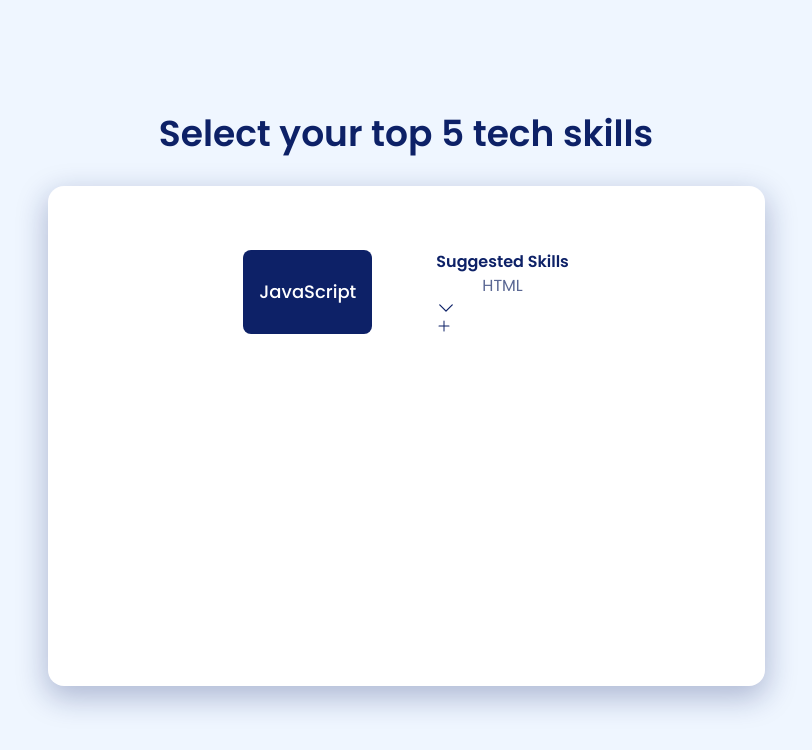
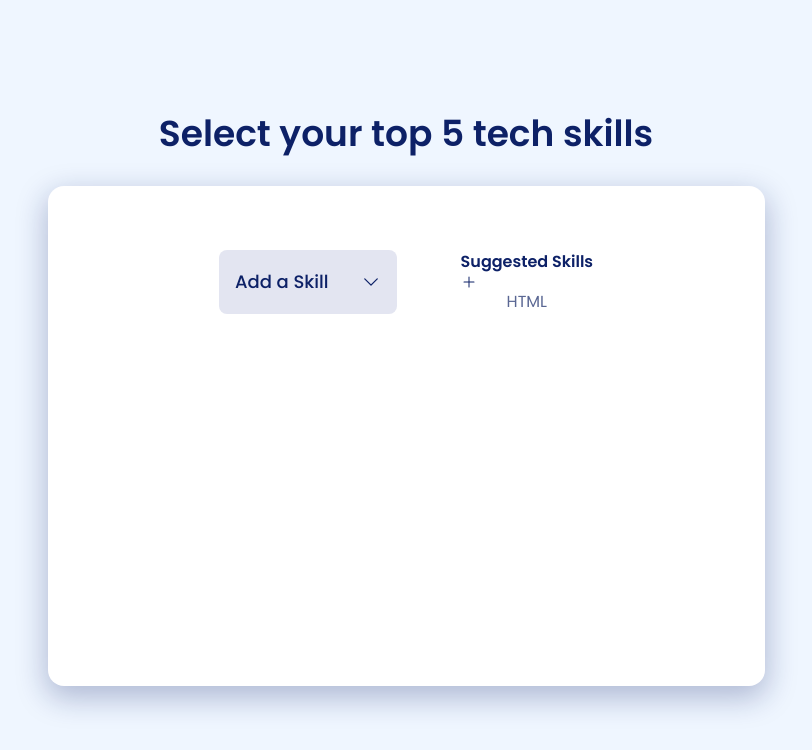
Before and after one commit to Lwmeek/SortList-Component, a React (Vite) app: page / in a window 1280 px wide. Shown: the top 750 px of the page, without its empty margins (234-1046 px from the left). Built offline with nearby package versions, Linux system fonts and the light colour scheme.

Commit message:
Adding button logic to show list

```diff
--- a/package.json
+++ b/package.json
@@ -19,6 +19,7 @@
     "@types/react-dom": "^18.2.21",
     "@vitejs/plugin-react": "^4.2.1",
     "autoprefixer": "^10.4.18",
+    "daisyui": "^4.7.3",
     "eslint": "^8.57.0",
     "eslint-plugin-react": "^7.34.0",
     "eslint-plugin-react-hooks": "^4.6.0",
--- a/src/Components/SkillsList.jsx
+++ b/src/Components/SkillsList.jsx
@@ -1,21 +1,42 @@
-import React from "react";
+import React, { useState } from "react";
 import { ChevronDownIcon, PlusIcon } from "@heroicons/react/24/solid";
 
 const SkillsList = () => {
+	const [expanded, setExpanded] = useState(false);
+	const handleDropDown = () => {
+		setExpanded(!expanded);
+	};
+
 	return (
 		<>
 			<div className="skillList-container bg-white rounded-2xl p-16">
-				<section className="text-white flex gap-x-16 justify-center">
-					<button className="bg-navyblue text-lg font-medium rounded-lg p-4">
-						JavaScript
+				<section className="text-white flex gap-x-16 justify-center font-medium">
+					<button
+						className="bg-unfilledInput text-navyblue text-lg rounded-lg p-4 flex gap-8 items-center"
+						onClick={handleDropDown}
+					>
+						<p value="add">Add a Skill</p>
+						<ChevronDownIcon className="w-5" />
 					</button>
+					{expanded ? (
+						<div className="options bg-black">
+							<p>hi</p>
+							<p>bye</p>
+							<p>yes</p>
+							<p>no</p>
+						</div>
+					) : (
+						""
+					)}
+
 					<div>
 						<h2 className="text-navyblue font-semibold text-base">
 							Suggested Skills
 						</h2>
-						<p className="text-paleblue font-normal text-base">HTML</p>
-						<ChevronDownIcon className="text-navyblue w-5" />
-                        <PlusIcon className="text-navyblue w-4"/>
+						<div>
+							<PlusIcon className="text-navyblue w-4" />
+							<p className="text-paleblue font-normal text-base">HTML</p>
+						</div>
 					</div>
 				</section>
 			</div>
--- a/tailwind.config.js
+++ b/tailwind.config.js
@@ -16,5 +16,5 @@ export default {
 			unfilledInput: "#E3E5F1",
 		},
 	},
-	plugins: [],
+	plugins: [require("daisyui")],
 };
```
Also changed, not shown: 1 other file (tests, documents, lock files or other folders).
